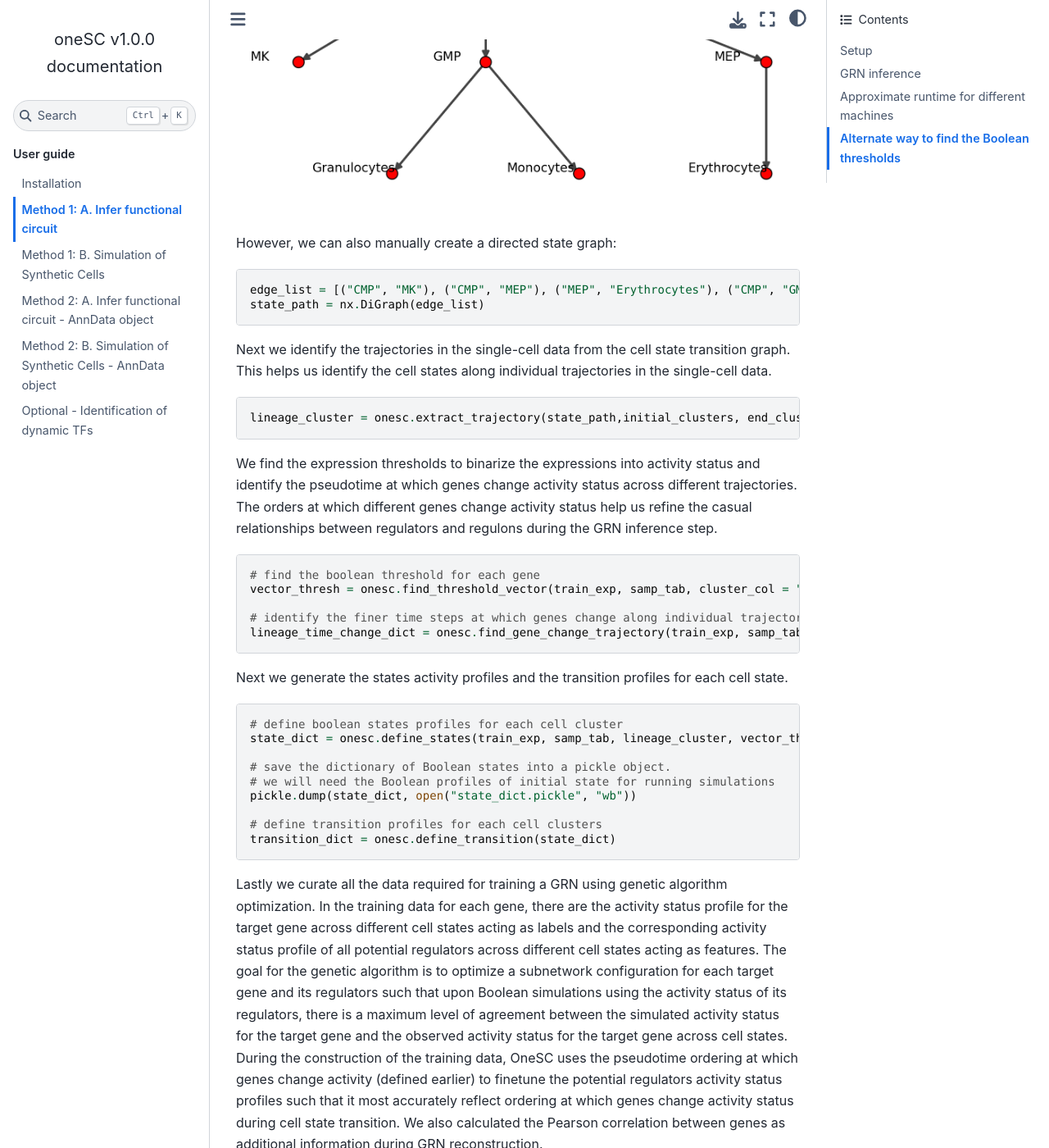
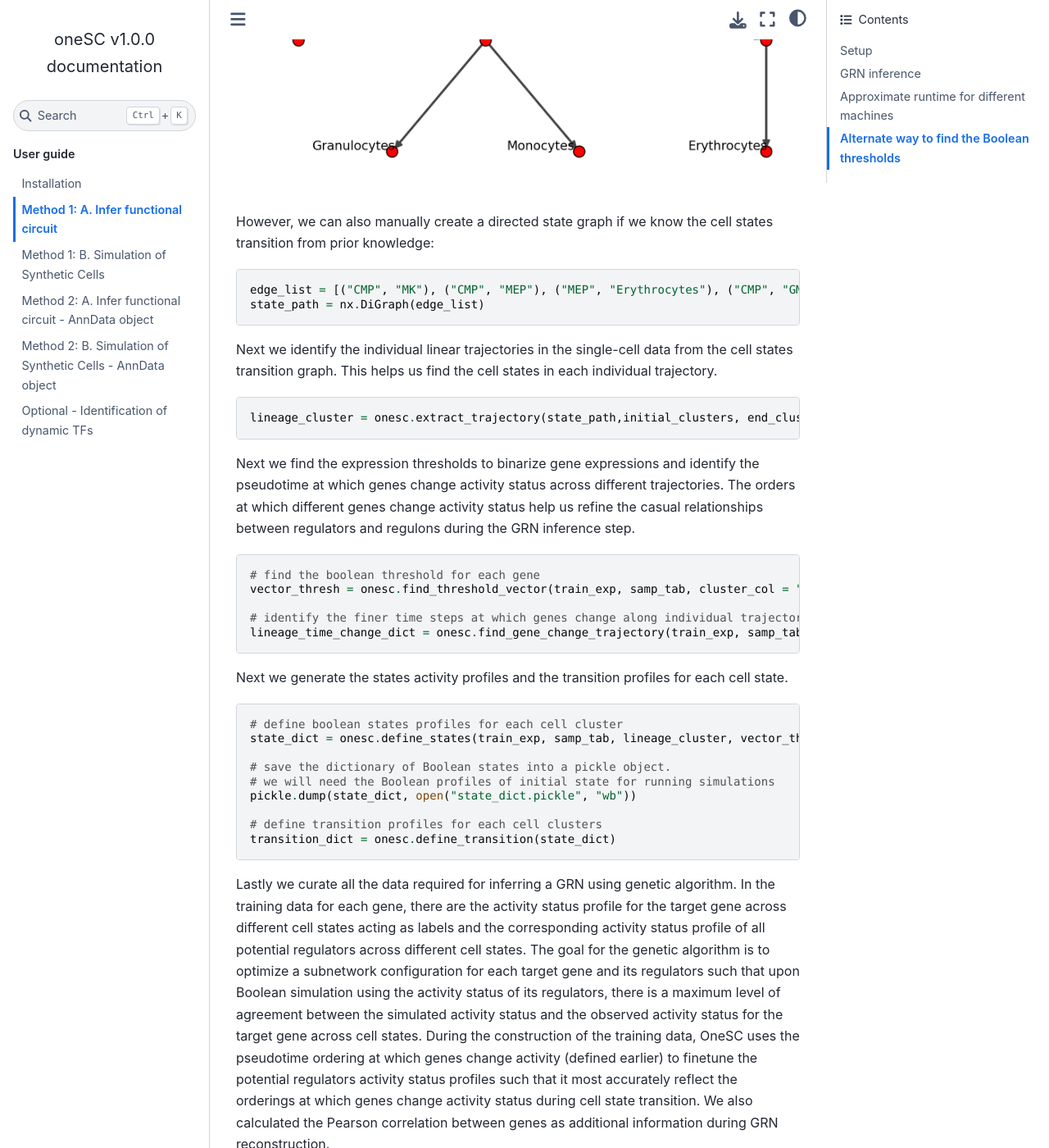
Before and after one commit to CahanLab/oneSC, a Sphinx documentation site: the page built from docs/source/infer_grn.md, in a window 1280 px wide and 1400 px high, scrolled down 1548 px. Shown: the whole window at 82% size. Built offline with Sphinx 7.4.7 and the Sphinx Book theme 1.1.4, drawn with Linux system fonts in a browser that asks for light colours; some of the changed text lies outside the part shown.

````diff
--- a/docs/source/infer_grn.md
+++ b/docs/source/infer_grn.md
@@ -14,7 +14,7 @@ import matplotlib.pyplot as plt
 import os
 ```
 
-Load in the training data. Note that the sample_tab.csv includes cell type annotation and precomputed pseudotime metadata in the column 'cell_types' and column 'dpt_pseudotime' (pseudotime should scaled to be between 0 and 1), respectively.
+Load in the training data. Note that the sample_tab.csv includes cell type annotation and precomputed pseudotime in column 'cell_types' and column 'dpt_pseudotime' (pseudotime should scaled to be between 0 and 1), respectively.
 ```
 train_exp = pd.read_csv("train_exp.csv", index_col = 0)
 samp_tab = pd.read_csv("samp_tab.csv", index_col = 0)
@@ -23,7 +23,7 @@ cluster_col = 'cell_types'
 ```
 *Important notice*: Make sure there are no underscore "_" in any of the cell cluster annotations.
 ### GRN inference
-There are a few steps that needs to be taken before we could use OneSC to infer GRNs. The first step in reconstructing or inferring a GRN with OneSC is to determine the directed state graph of the cells. In other words, what is the sequence of distinct states that a cell passes through from the start to a terminal state? O eSC requires that the user provide cell state annotations. Typically these are in the form of cell clusters or cell type annotations. OneSC also requires users to specify the initial cell states and the end states. In this data, the cell states have already been provided in 'cell_types' column in 'samp_tab'. Now, we will specify the initial cell states and the end states:
+There are a few necessary steps before we could use OneSC to infer GRNs. The first step in inferring a GRN with OneSC is to determine the directed cell states transition graph of the cells. In other words, what is the sequence of distinct states that cells pass through from the start to a terminal state? OneSC also requires users to specify the initial cell state and the terminal states. In this data, the cell states have already been provided in 'cell_types' column in 'samp_tab'. Now, we will specify the initial cell states and the end states:
 
 ```
 initial_clusters = ['CMP']
@@ -36,18 +36,19 @@ onesc.plot_state_graph(state_path)
 ```
 ![State graph](./_static/images/state_graph_1.png)
 
-However, we can also manually create a directed state graph:
+However, we can also manually create a directed state graph if we know the cell states transition from prior knowledge:
 
 ```
 edge_list = [("CMP", "MK"), ("CMP", "MEP"), ("MEP", "Erythrocytes"), ("CMP", "GMP"), ("GMP", "Granulocytes"), ("GMP", "Monocytes")]
 state_path = nx.DiGraph(edge_list)
 ```
 
-Next we identify the trajectories in the single-cell data from the cell state transition graph. This helps us identify the cell states along individual trajectories in the single-cell data.
+Next we identify the individual linear trajectories in the single-cell data from the cell states transition graph. This helps us find the cell states in each individual trajectory.
 ```
 lineage_cluster = onesc.extract_trajectory(state_path,initial_clusters, end_clusters)
 ```
-We find the expression thresholds to binarize the expressions into activity status and identify the pseudotime at which genes change activity status across different trajectories. The orders at which different genes change activity status help us refine the casual relationships between regulators and regulons during the GRN inference step.
+
+Next we find the expression thresholds to binarize gene expressions and identify the pseudotime at which genes change activity status across different trajectories. The orders at which different genes change activity status help us refine the casual relationships between regulators and regulons during the GRN inference step.
 ```
 # find the boolean threshold for each gene
 vector_thresh = onesc.find_threshold_vector(train_exp, samp_tab, cluster_col = "cell_types", cutoff_percentage=0.4)
@@ -55,6 +56,7 @@ vector_thresh = onesc.find_threshold_vector(train_exp, samp_tab, cluster_col = "
 # identify the finer time steps at which genes change along individual trajectory
 lineage_time_change_dict = onesc.find_gene_change_trajectory(train_exp, samp_tab, lineage_cluster, cluster_col, pt_col, vector_thresh, pseudoTime_bin=0.01)
 ```
+
 Next we generate the states activity profiles and the transition profiles for each cell state.
 ```
 # define boolean states profiles for each cell cluster
@@ -67,7 +69,8 @@ pickle.dump(state_dict, open("state_dict.pickle", "wb"))
 # define transition profiles for each cell clusters
 transition_dict = onesc.define_transition(state_dict)
 ```
-Lastly we curate all the data required for training a GRN using genetic algorithm optimization. In the training data for each gene, there are the activity status profile for the target gene across different cell states acting as labels and the corresponding activity status profile of all potential regulators across different cell states acting as features. The goal for the genetic algorithm is to optimize a subnetwork configuration for each target gene and its regulators such that upon Boolean simulations using the activity status of its regulators, there is a maximum level of agreement between the simulated activity status for the target gene and the observed activity status for the target gene across cell states. During the construction of the training data, OneSC uses the pseudotime ordering at which genes change activity (defined earlier) to finetune the potential regulators activity status profiles such that it most accurately reflect ordering at which genes change activity status during cell state transition. We also calculated the Pearson correlation between genes as additional information during GRN reconstruction.
+
+Lastly we curate all the data required for inferring a GRN using genetic algorithm. In the training data for each gene, there are the activity status profile for the target gene across different cell states acting as labels and the corresponding activity status profile of all potential regulators across different cell states. The goal for the genetic algorithm is to optimize a subnetwork configuration for each target gene and its regulators such that upon Boolean simulation using the activity status of its regulators, there is a maximum level of agreement between the simulated activity status and the observed activity status for the target gene across cell states. During the construction of the training data, OneSC uses the pseudotime ordering at which genes change activity (defined earlier) to finetune the potential regulators activity status profiles such that it most accurately reflect the orderings at which genes change activity status during cell state transition. We also calculated the Pearson correlation between genes as additional information during GRN reconstruction.
 ```
 # curate the training data for GRN inference for each gene
 training_data = onesc.curate_training_data(state_dict, transition_dict, lineage_time_change_dict, samp_tab, cluster_id = cluster_col, pt_id = pt_col,act_tolerance = 0.04)
@@ -85,7 +89,7 @@ grn_ensemble = onesc.create_network_ensemble(training_data,
                                             corr_mat,
                                             ideal_edges = ideal_edge_num,
                                             num_generations = 300,
-                                            max_iter = 30, --+
+                                            max_iter = 30,
                                             num_parents_mating = 4,
                                             sol_per_pop = 30,
                                             reduce_auto_reg = True,
@@ -95,6 +99,7 @@ grn_ensemble = onesc.create_network_ensemble(training_data,
 inferred_grn = grn_ensemble[0] # the first item in the list is the majority voted network
 inferred_grn.to_csv("OneSC_network.csv")
 ```
+
 You can print the inferred GRN out. It should look similar to something below.
 ```
 print(inferred_grn)
@@ -112,12 +117,12 @@ print(inferred_grn)
 ```
 
 ### Approximate runtime for different machines
-To provide users with an estimate of the time required for inferring myeloid networks, we run GRN inference on various AWS EC2 instances (c5.xlarge, c5.2xlarge, c5.4xlarge) and on personal computers running Mac and Windows. The image below hopefully provides some guidance.
+To provide users with an estimate of the time required for inferring the myeloid network, we ran GRN inference on various AWS EC2 instances (c5.xlarge, c5.2xlarge, c5.4xlarge) and on personal computers running Mac and Windows using different CPUs. The plot below hopefully provides some guidance.
 
 ![Runtime Test](./_static/images/runtime_plot.png)
 
 ### Alternate way to find the Boolean thresholds
-Previously in the tutorial, we used *onesc.find_threshold_vector()* function to identify the thresholds for Booleanization of the genes. This method identifies the thresholds based on finding the difference between maximum cluster expression and minimum cluster expression. Alternatively, we decised a new method that finds the threshold based on the distribution of non-zero gene expresssion distributions. Users are welcome to explores this approach!
+Previously in the tutorial, we used *onesc.find_threshold_vector()* function to identify the thresholds for Booleanization of the genes. This method identifies the thresholds based on finding the difference between maximum cluster expression and minimum cluster expression. Alternatively, we devised a new method that finds the threshold based on the non-zero gene expresssion distributions. Users are welcome to explores this approach!
 ```
 vector_thresh = percentile_threshold(train_exp, percentile_cut = 0.25)
 ```
````
Also changed, not shown: other parts of docs/source/infer_grn.md (+2 -1 lines), docs/source/index.md (+2 -2 lines), docs/source/infer_grn_scanpy.md (+5 -5 lines), docs/source/simulation_syn_cells.md (+20 -13 lines), docs/source/simulation_syn_cells_scanpy.md (+5 -5 lines).
